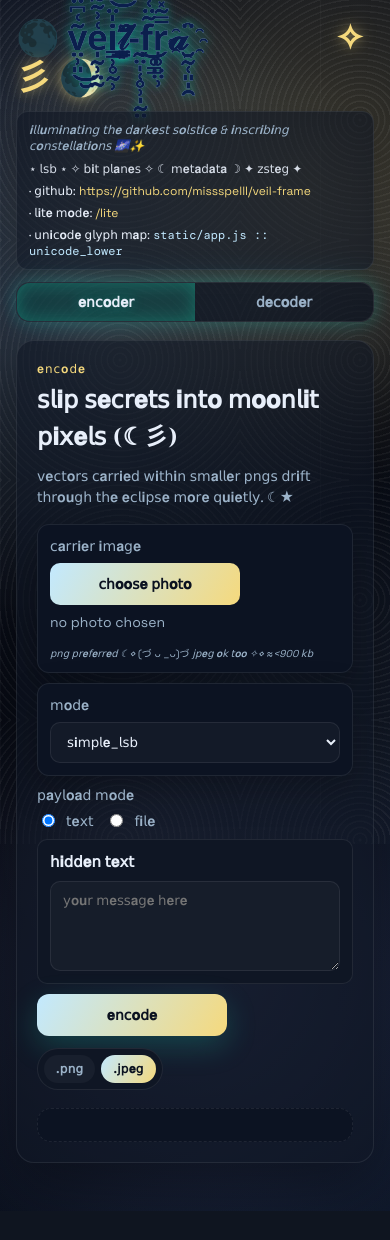
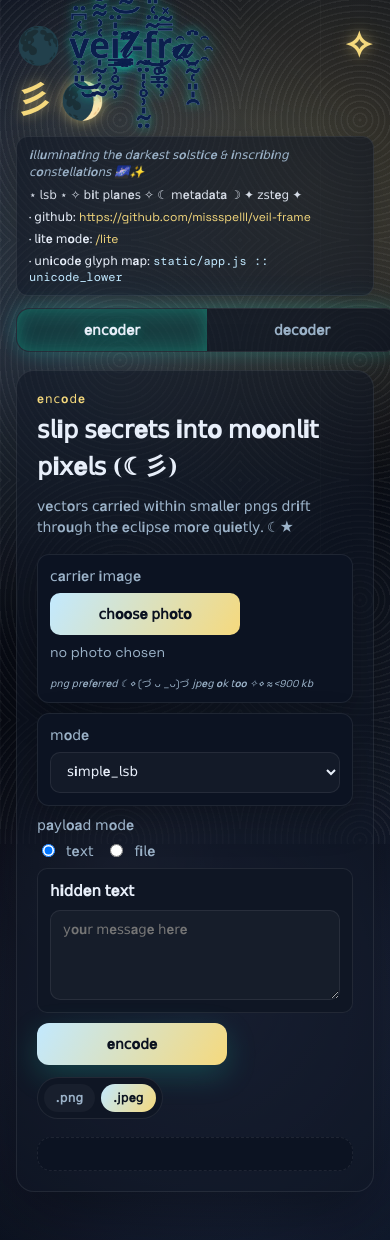
Before and after one commit to missspelll/veil-frame, a Flask app: page / in a window 390 px wide. Before the commit the page ends 1163 px from the top, so only its background shows below. Run offline with Flask 3, Linux system fonts and the light colour scheme; some libraries are stand-ins or nearby versions; some web fonts are replaced.

Commit message:
revert css box formatting changes

```diff
--- a/static/style.css
+++ b/static/style.css
@@ -72,14 +67,10 @@ main, header, .panel, .mode-switch { position: relative; z-index: 1; }
   gap: 10px;
   margin-bottom: 12px;
 }
-.site-header > div {
-  min-width: 0;
-  width: 100%;
-}
 
 h1 {
   margin: 0;
-  font-size: clamp(34px, 6.2vw, 48px);
+  font-size: 48px;
   color: #0b1f4d;
   position: relative;
   z-index: 1;
@@ -87,7 +78,6 @@ h1 {
   word-wrap: break-word;
   overflow-wrap: break-word;
   font-family: var(--font-display);
-  line-height: 1.15;
 }
 
 h2 {
@@ -126,7 +116,6 @@ h3 {
   background: rgba(15, 22, 36, 0.6);
   max-width: 640px;
   box-shadow: 0 12px 28px rgba(0, 0, 0, 0.24);
-  overflow-wrap: anywhere;
 }
 .lede-text {
   color: var(--muted);
@@ -164,9 +153,6 @@ h3 {
   display: inline-block;
   color: #fff;
   isolation: isolate;
-  max-width: 100%;
-  overflow-wrap: anywhere;
-  word-break: break-word;
 }
 h1 .glow-word {
   color: #0b1f4d;
@@ -370,7 +348,7 @@ h1 .glow-word {
   grid-template-columns: repeat(auto-fit, minmax(240px, 1fr));
   gap: 10px;
   margin-top: 16px;
-  align-items: stretch;
+  align-items: flex-start;
 }
 .form-grid .tooling-status {
   grid-column: 1 / -1;
@@ -390,14 +368,12 @@ h1 .glow-word {
   border-radius: 12px;
   padding: 12px;
   width: 100%;
-  min-width: 0;
   box-shadow: 0 14px 36px rgba(0, 0, 0, 0.24);
 }
 
 .field > span {
   color: var(--muted);
   font-size: 14px;
-  overflow-wrap: anywhere;
 }
 .advanced-field {
   display: grid;
@@ -1097,17 +1056,7 @@ pre {
 
 @media (max-width: 720px) {
   body { padding: 20px 16px 48px; }
-  h1 { font-size: clamp(30px, 9vw, 36px); }
-  .mode-switch {
-    display: grid;
-    grid-template-columns: 1fr 1fr;
-    width: 100%;
-  }
-  .mode-btn {
-    min-width: 0;
-    width: 100%;
-    padding: 10px 8px;
-  }
+  h1 { font-size: 36px; }
   .result-grid {
     grid-template-columns: 1fr;
   }
```
Also changed, not shown: other parts of static/style.css (+6 -36 lines), static/lite.css (+4 -25 lines).
